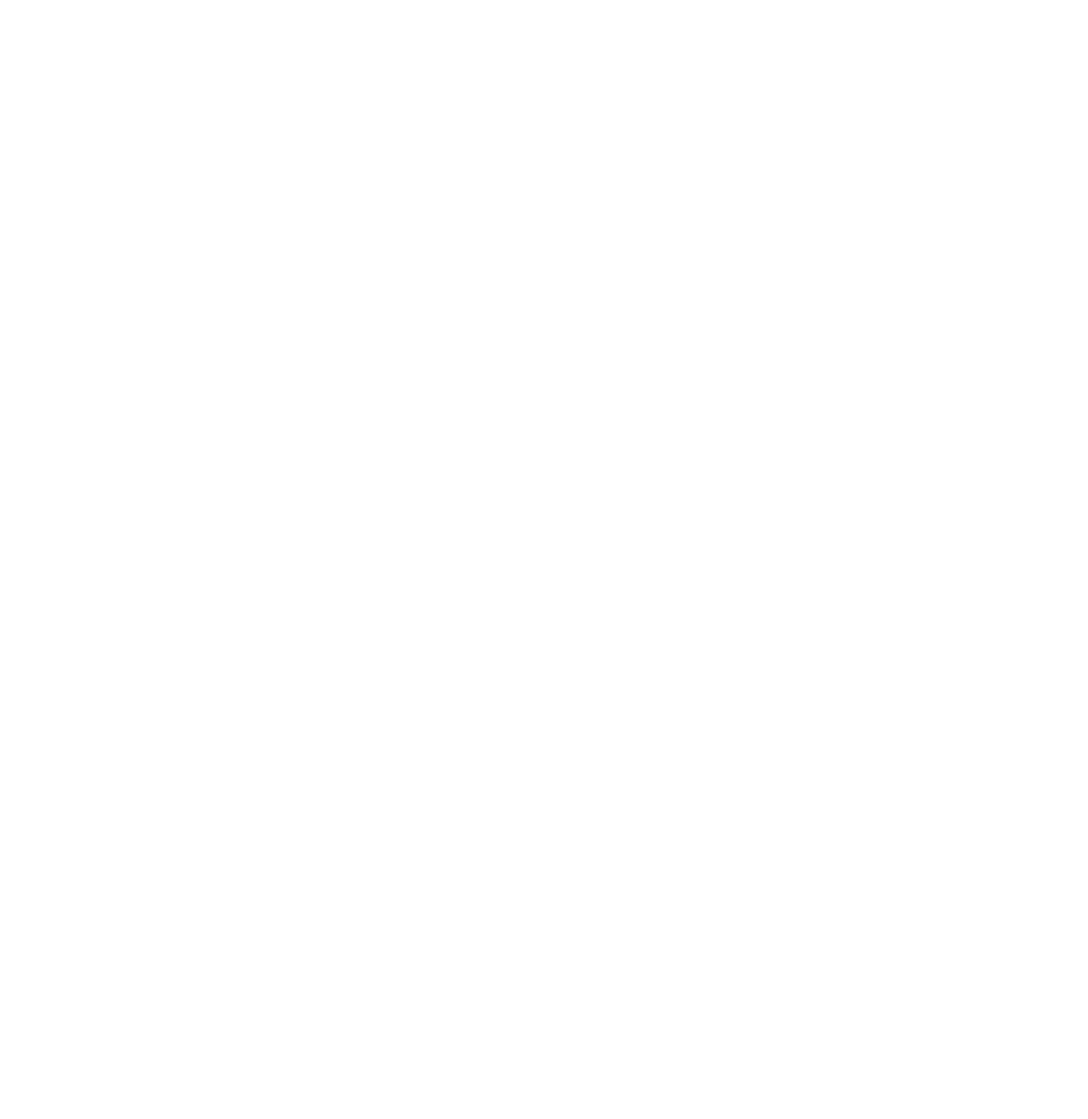
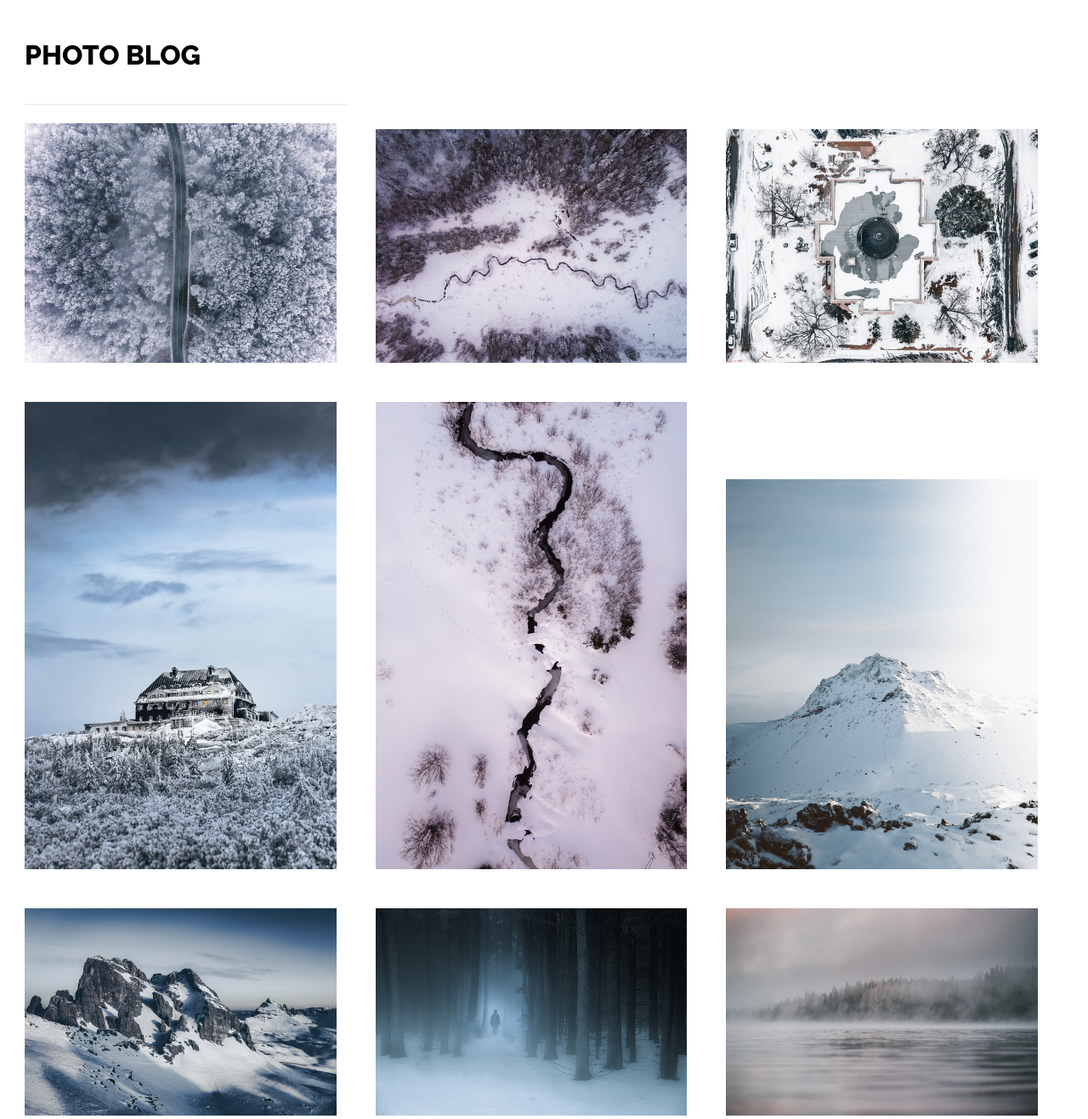
Before and after one commit to yavorant/Section9PhotoBlog, a plain HTML site: page index.html in a window 1280 px wide. Shown: the whole page at 85% size. Before the commit the page ends 800 px from the top, so only its background shows below. Drawn offline with Linux system fonts and the light colour scheme.

```diff
--- a/index.html
+++ b/index.html
@@ -4,7 +4,37 @@
     <meta charset="UTF-8" />
     <meta http-equiv="X-UA-Compatible" content="IE=edge" />
     <meta name="viewport" content="width=device-width, initial-scale=1.0" />
-    <title>Document</title>
+    <title>Photo Blog</title>
+    <link rel="preconnect" href="https://fonts.googleapis.com" />
+    <link rel="preconnect" href="https://fonts.gstatic.com" crossorigin />
+    <link
+      href="https://fonts.googleapis.com/css2?family=Raleway:wght@800&display=swap"
+      rel="stylesheet"
+    />
+    <link rel="stylesheet" href="style.css" />
   </head>
-  <body></body>
+  <body>
+    <nav>Photo Blog</nav>
+
+    <img src="img/alex-turcu-d1517_8i_d4-unsplash.jpg" alt="random photo" />
+    <img src="img/hans-isaacson-OXbYiuWe7RY-unsplash.jpg" alt="random photo" />
+    <img
+      src="img/zachary-edmundson-CvzVRVbQGGo-unsplash.jpg"
+      alt="random photo"
+    />
+
+    <img src="img/marek-piwnicki-PLyOBz90pNE-unsplash.jpg" alt="random photo" />
+    <img src="img/hans-isaacson-eK22kx2Gd14-unsplash.jpg" alt="random photo" />
+    <img
+      src="img/einar-ingi-sigmundsson-DcCv96PtjI0-unsplash.jpg"
+      alt="random photo"
+    />
+
+    <img
+      src="img/eberhard-grossgasteiger-zaBHHH94pA4-unsplash.jpg"
+      alt="random photo"
+    />
+    <img src="img/todd-trapani-zCqZMEw-VbY-unsplash.jpg" alt="random photo" />
+    <img src="img/jakub-brabec-J9cR3W4Qtgg-unsplash.jpg" alt="random photo" />
+  </body>
 </html>
--- /dev/null
+++ b/style.css
@@ -0,0 +1,14 @@
+img {
+  width: 29%;
+  margin: calc(10% / 6);
+}
+
+nav {
+  font-size: 2em;
+  text-transform: uppercase;
+  border-bottom: 2px solid #f1f1f1;
+  width: 30%;
+  margin-left: calc(10% / 6);
+  padding: 1.2em 0;
+  font-family: 'Raleway', sans-serif;
+}
```
